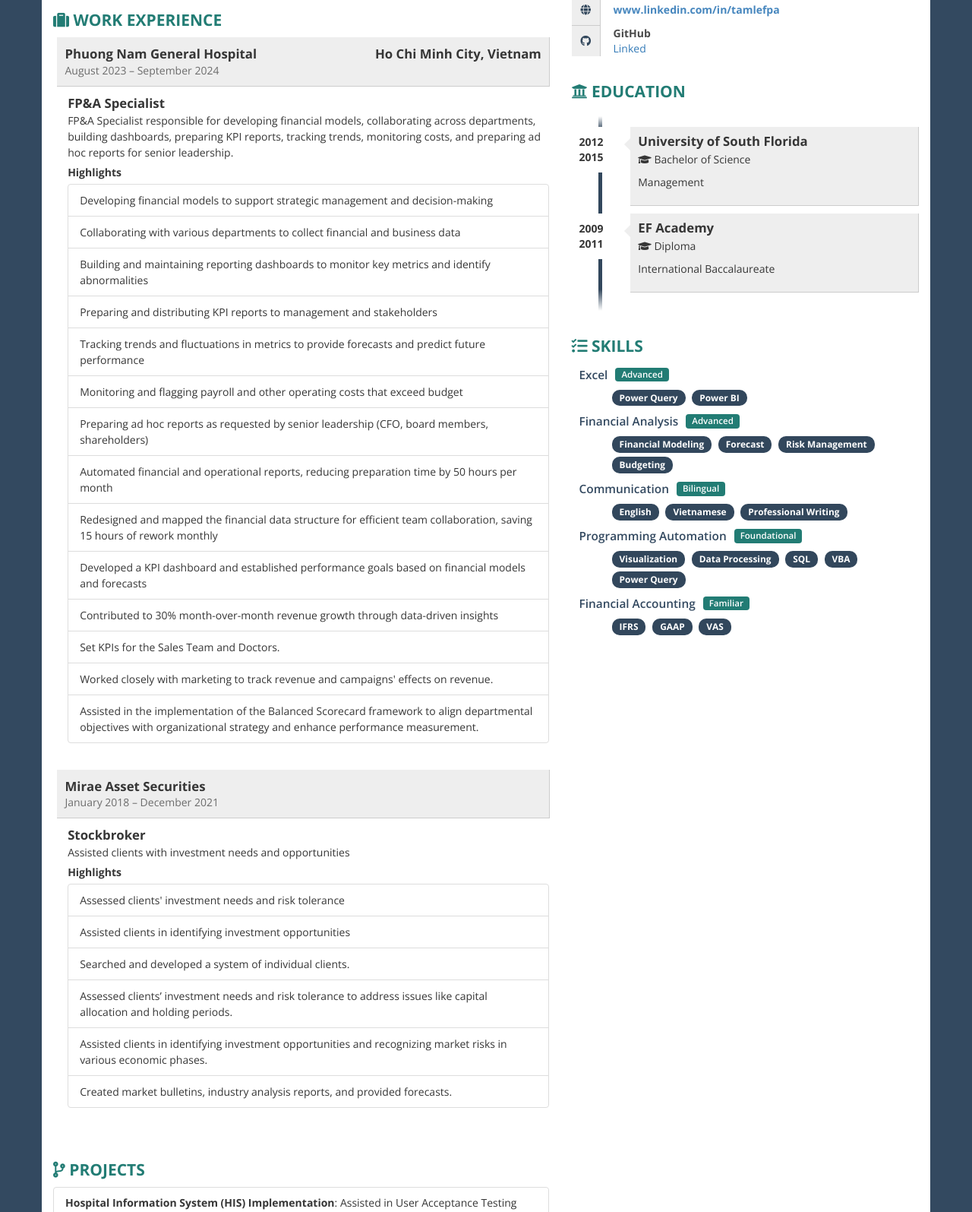
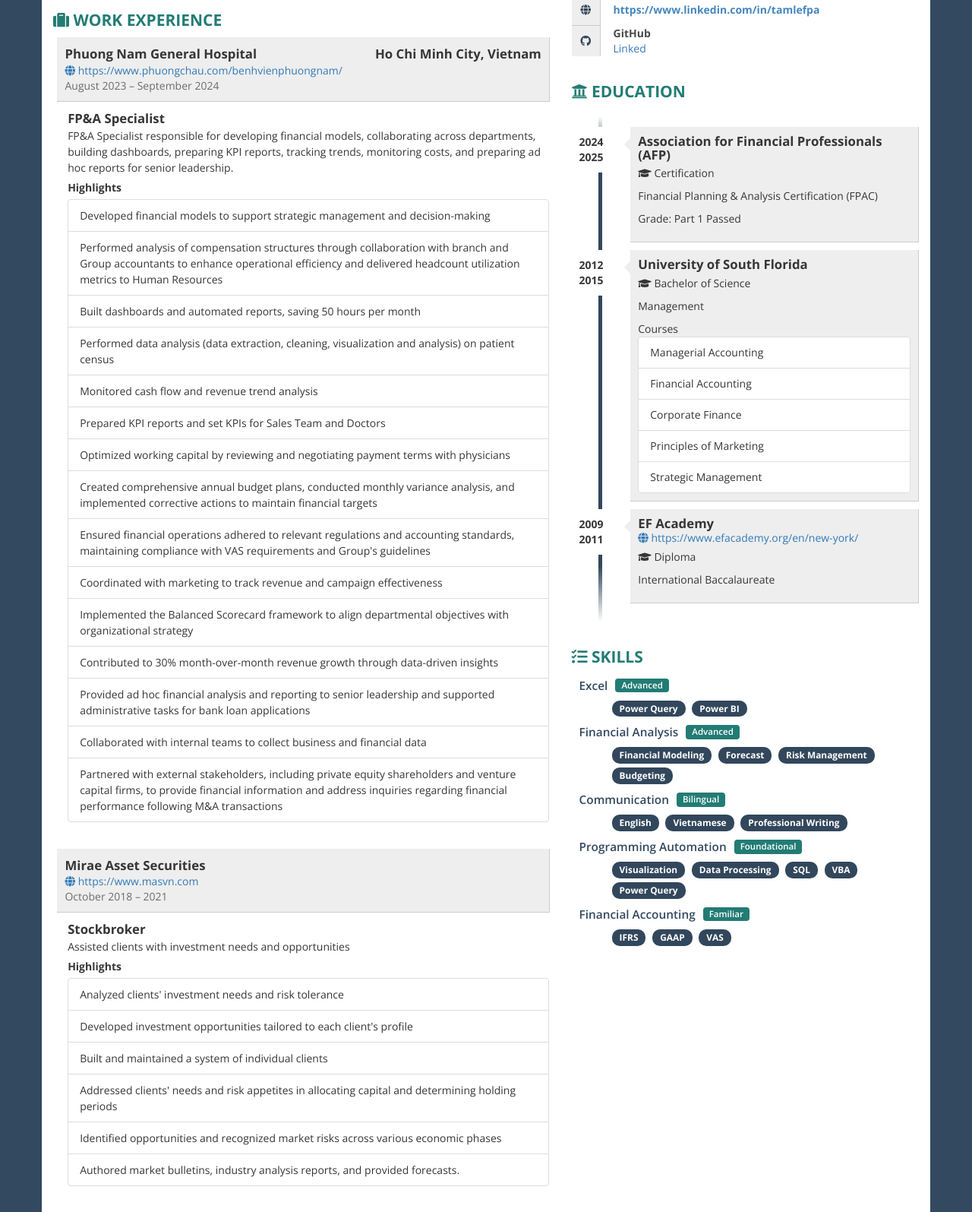
Before and after one commit to gahoccode/tamle.resume, a website: page index.html in a window 1280 px wide. Shown: the part 441-2036 px from the top of the page at 76% size. Drawn offline with nearby package versions, Linux system fonts and the light colour scheme.

Commit message:
feat: update resume with enhanced job descriptions and website links

```diff
--- a/index.html
+++ b/index.html
@@ -391,7 +391,7 @@
           <div id="photo-header" class="text-center">
             <!-- PHOTO (AVATAR) -->
             <div id="photo">
-              <img src="https:&#x2F;&#x2F;media.licdn.com&#x2F;dms&#x2F;image&#x2F;v2&#x2F;D5603AQGPCm_1KLCRtA&#x2F;profile-displayphoto-shrink_400_400&#x2F;profile-displayphoto-shrink_400_400&#x2F;0&#x2F;1720943163807?e&#x3D;1748476800&amp;v&#x3D;beta&amp;t&#x3D;v9G6U8PnmHqR5Bdo4kbs8vLgt_QerBMPTWZAIFVnBUQ" alt="avatar">
+              <img src="https:&#x2F;&#x2F;media.licdn.com&#x2F;dms&#x2F;image&#x2F;v2&#x2F;D5603AQGPCm_1KLCRtA&#x2F;profile-displayphoto-shrink_800_800&#x2F;profile-displayphoto-shrink_800_800&#x2F;0&#x2F;1720943163835?e&#x3D;1755734400&amp;v&#x3D;beta&amp;t&#x3D;PPdicBygA2jXTwg5YAGraJbN9eX1nHVDOynltiYFZfk" alt="avatar">
             </div>
             <div id="text-header" >
               <h1>Le Minh Tam<br><span>Finance Business Partner</span></h1>
@@ -418,6 +418,9 @@
                         Ho Chi Minh City, Vietnam
                       </div>
                     </div>
+                    <div class="address">
+                      <a href="https:&#x2F;&#x2F;www.phuongchau.com&#x2F;benhvienphuongnam&#x2F;" target= "_blank"><i class="fas fa-globe ico"></i> https:&#x2F;&#x2F;www.phuongchau.com&#x2F;benhvienphuongnam&#x2F;</a>
+                    </div>
                     <div class="year">August 2023 – September 2024</div>
                   </div>
                 </div>
@@ -428,20 +431,21 @@
                       FP&A Specialist responsible for developing financial models, collaborating across departments, building dashboards, preparing KPI reports, tracking trends, monitoring costs, and preparing ad hoc reports for senior leadership.
                       <div class="highlights">Highlights</div>
                       <ul class="list-group">
-                        <li class="list-group-item">Developing financial models to support strategic management and decision-making</li>
-                        <li class="list-group-item">Collaborating with various departments to collect financial and business data</li>
-                        <li class="list-group-item">Building and maintaining reporting dashboards to monitor key metrics and identify abnormalities</li>
-                        <li class="list-group-item">Preparing and distributing KPI reports to management and stakeholders</li>
-                        <li class="list-group-item">Tracking trends and fluctuations in metrics to provide forecasts and predict future performance</li>
-                        <li class="list-group-item">Monitoring and flagging payroll and other operating costs that exceed budget</li>
-                        <li class="list-group-item">Preparing ad hoc reports as requested by senior leadership (CFO, board members, shareholders)</li>
-                        <li class="list-group-item">Automated financial and operational reports, reducing preparation time by 50 hours per month</li>
-                        <li class="list-group-item">Redesigned and mapped the financial data structure for efficient team collaboration, saving 15 hours of rework monthly</li>
-                        <li class="list-group-item">Developed a KPI dashboard and established performance goals based on financial models and forecasts</li>
+                        <li class="list-group-item">Developed financial models to support strategic management and decision-making</li>
+                        <li class="list-group-item">Performed analysis of compensation structures through collaboration with branch and Group accountants to enhance operational efficiency and delivered headcount utilization metrics to Human Resources</li>
+                        <li class="list-group-item">Built dashboards and automated reports, saving 50 hours per month</li>
+                        <li class="list-group-item">Performed data analysis (data extraction, cleaning, visualization and analysis) on patient census</li>
+                        <li class="list-group-item">Monitored cash flow and revenue trend analysis</li>
+                        <li class="list-group-item">Prepared KPI reports and set KPIs for Sales Team and Doctors</li>
+                        <li class="list-group-item">Optimized working capital by reviewing and negotiating payment terms with physicians</li>
+                        <li class="list-group-item">Created comprehensive annual budget plans, conducted monthly variance analysis, and implemented corrective actions to maintain financial targets</li>
+                        <li class="list-group-item">Ensured financial operations adhered to relevant regulations and accounting standards, maintaining compliance with VAS requirements and Group's guidelines</li>
+                        <li class="list-group-item">Coordinated with marketing to track revenue and campaign effectiveness</li>
+                        <li class="list-group-item">Implemented the Balanced Scorecard framework to align departmental objectives with organizational strategy</li>
                         <li class="list-group-item">Contributed to 30% month-over-month revenue growth through data-driven insights</li>
-                        <li class="list-group-item">Set KPIs for the Sales Team and Doctors.</li>
-                        <li class="list-group-item">Worked closely with marketing to track revenue and campaigns' effects on revenue.</li>
-                        <li class="list-group-item">Assisted in the implementation of the Balanced Scorecard framework to align departmental objectives with organizational strategy and enhance performance measurement.</li>
+                        <li class="list-group-item">Provided ad hoc financial analysis and reporting to senior leadership and supported administrative tasks for bank loan applications</li>
+                        <li class="list-group-item">Collaborated with internal teams to collect business and financial data</li>
+                        <li class="list-group-item">Partnered with external stakeholders, including private equity shareholders and venture capital firms, to provide financial information and address inquiries regarding financial performance following M&A transactions</li>
                       </ul>
                     </div>
                   </div>
@@ -453,7 +457,10 @@
                     <div class="where">
                       Mirae Asset Securities
                     </div>
-                    <div class="year">January 2018 – December 2021</div>
+                    <div class="address">
+                      <a href="https:&#x2F;&#x2F;www.masvn.com" target= "_blank"><i class="fas fa-globe ico"></i> https:&#x2F;&#x2F;www.masvn.com</a>
+                    </div>
+                    <div class="year">October 2018 – 2021</div>
                   </div>
                 </div>
                 <div class="row">
@@ -463,12 +470,12 @@
                       Assisted clients with investment needs and opportunities
                       <div class="highlights">Highlights</div>
                       <ul class="list-group">
-                        <li class="list-group-item">Assessed clients' investment needs and risk tolerance</li>
-                        <li class="list-group-item">Assisted clients in identifying investment opportunities</li>
-                        <li class="list-group-item">Searched and developed a system of individual clients.</li>
-                        <li class="list-group-item">Assessed clients’ investment needs and risk tolerance to address issues like capital allocation and holding periods.</li>
-                        <li class="list-group-item">Assisted clients in identifying investment opportunities and recognizing market risks in various economic phases.</li>
-                        <li class="list-group-item">Created market bulletins, industry analysis reports, and provided forecasts.</li>
+                        <li class="list-group-item">Analyzed clients' investment needs and risk tolerance</li>
+                        <li class="list-group-item">Developed investment opportunities tailored to each client's profile</li>
+                        <li class="list-group-item">Built and maintained a system of individual clients</li>
+                        <li class="list-group-item">Addressed clients' needs and risk appetites in allocating capital and determining holding periods</li>
+                        <li class="list-group-item">Identified opportunities and recognized market risks across various economic phases</li>
+                        <li class="list-group-item">Authored market bulletins, industry analysis reports, and provided forecasts.</li>
                       </ul>
                     </div>
                   </div>
@@ -486,10 +493,13 @@
                 <span style="font-weight:bold">Reporting Process Automation</span>: Automated reporting processes, saving 50 hours&#x2F;month
               </li>
               <li class="list-group-item">
-                <span style="font-weight:bold">Financial Data Structure Redesign</span>: Redesigned financial data structure, improving collaboration and saving 15 hours&#x2F;month
+                <span style="font-weight:bold">Financial Data Structure Redesign</span>: Redesigned financial data structure by reorganizing chart of accounts based on Group&#39;s guidelines, improving collaboration and saving 15 hours&#x2F;month
               </li>
               <li class="list-group-item">
                 <span style="font-weight:bold">KPI Dashboard Development</span>: Developed KPI dashboards contributing to 30% month-over-month revenue growth
+              </li>
+              <li class="list-group-item">
+                <span style="font-weight:bold">Working Capital Optimization Initiative</span>: Led cross-departmental initiative to optimize physician payment structures resulting in significant cost savings
               </li>
             </ul>
           </div>
@@ -500,8 +510,8 @@
             <h2><i class="fas fa-bullseye ico"></i> Contact</h2>
             <div class="contact-item">
               <div class="icon pull-left text-center"><span class="fas fa-map-marker fa-fw"></span></div>
-
-              <div class="title only  pull-right">Ho Chi Minh City, District 4 VN</div>
+              <div class="title pull-right">District 4</div>
+              <div class="title  pull-right">Ho Chi Minh City, Vietnam VN</div>
             </div>
             <div class="contact-item">
               <div class="icon pull-left text-center"><span class="fas fa-phone fa-fw"></span></div>
@@ -513,7 +523,7 @@
             </div>
             <div class="contact-item">
               <div class="icon pull-left text-center"><span class="fas fa-globe fa-fw"></span></div>
-              <div class="title only pull-right"><a href="www.linkedin.com&#x2F;in&#x2F;tamlefpa" target="_blank">www.linkedin.com&#x2F;in&#x2F;tamlefpa</a></div>
+              <div class="title only pull-right"><a href="https:&#x2F;&#x2F;www.linkedin.com&#x2F;in&#x2F;tamlefpa" target="_blank">https:&#x2F;&#x2F;www.linkedin.com&#x2F;in&#x2F;tamlefpa</a></div>
             </div>
             <div class="contact-item">
               <div class="icon pull-left text-center"><span class="fab fa-github fa-fw"></span></div>
@@ -526,12 +536,32 @@
             <h2><i class="fas fa-university ico"></i> Education</h2>
             <ul id="education" class="clearfix">
               <li>
+                <div class="year pull-left">2024 2025</div>
+                <div class="description pull-right">
+                  <h3>Association for Financial Professionals (AFP)</h3>
+                  <div class="where"></div>
+                  <p><i class= "fas fa-graduation-cap ico"></i> Certification</p>
+                  <p>Financial Planning &amp; Analysis Certification (FPAC)</p>
+                  <p>
+                    Grade: Part 1 Passed
+                  </p>
+                </div>
+              </li>
+              <li>
                 <div class="year pull-left">2012 2015</div>
                 <div class="description pull-right">
                   <h3>University of South Florida</h3>
                   <div class="where"></div>
                   <p><i class= "fas fa-graduation-cap ico"></i> Bachelor of Science</p>
                   <p>Management</p>
+                    <div>Courses</div>
+                    <ul class="list-group">
+                      <li class="list-group-item">Managerial Accounting</li>
+                      <li class="list-group-item">Financial Accounting</li>
+                      <li class="list-group-item">Corporate Finance</li>
+                      <li class="list-group-item">Principles of Marketing</li>
+                      <li class="list-group-item">Strategic Management</li>
+                    </ul>
                 </div>
               </li>
               <li>
@@ -539,6 +569,9 @@
                 <div class="description pull-right">
                   <h3>EF Academy</h3>
                   <div class="where"></div>
+                  <div class="address">
+                    <a href="https:&#x2F;&#x2F;www.efacademy.org&#x2F;en&#x2F;new-york&#x2F;" target= "_blank"><i class="fas fa-globe ico"></i> https:&#x2F;&#x2F;www.efacademy.org&#x2F;en&#x2F;new-york&#x2F;</a>
+                  </div>
                   <p><i class= "fas fa-graduation-cap ico"></i> Diploma</p>
                   <p>International Baccalaureate</p>
                 </div>
--- a/resume_finance_simplied.json
+++ b/resume_finance_simplied.json
@@ -198,7 +198,7 @@
         "highlights": [
           "Leveraged Python, VBA, and AI-based automation to streamline reporting processes, resulting in a monthly time savings of 50 hours"
         ],
-        "url": ""
+        "url": "https://github.com/gahoccode/HospitalFinance"
       },
       {
         "name": "Financial Data Structure Redesign",
```
